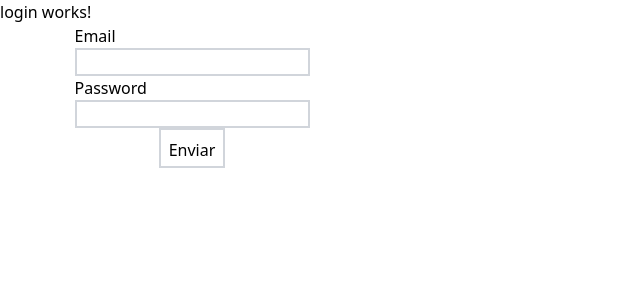
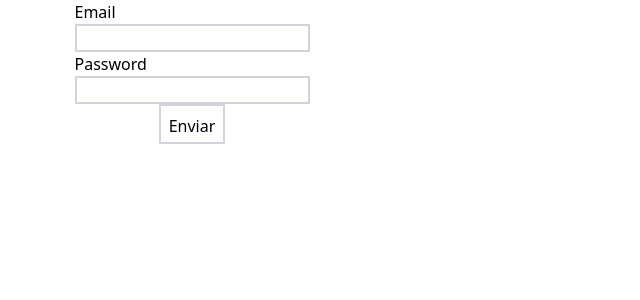
Before and after one commit to deividev/PokeQuiz, an Angular app: page /auth/login in a window 1280 px wide. Shown: the top 300 px of the page, without its empty margins (0-640 px from the left). Built offline with nearby package versions, Linux system fonts and the light colour scheme.

Commit message:
Clean code html login and register

```diff
--- a/src/app/auth/components/login/login.component.html
+++ b/src/app/auth/components/login/login.component.html
@@ -1,5 +1,3 @@
-<p>login works!</p>
-
 
 <form action="">
   <div class="flex flex-col items-center justify-center w-96">
--- a/src/app/auth/components/register/register.component.html
+++ b/src/app/auth/components/register/register.component.html
@@ -1,5 +1,3 @@
-<p>register works!</p>
-
 
 <form action="">
   <div class="flex flex-col items-center justify-center w-96">
```
